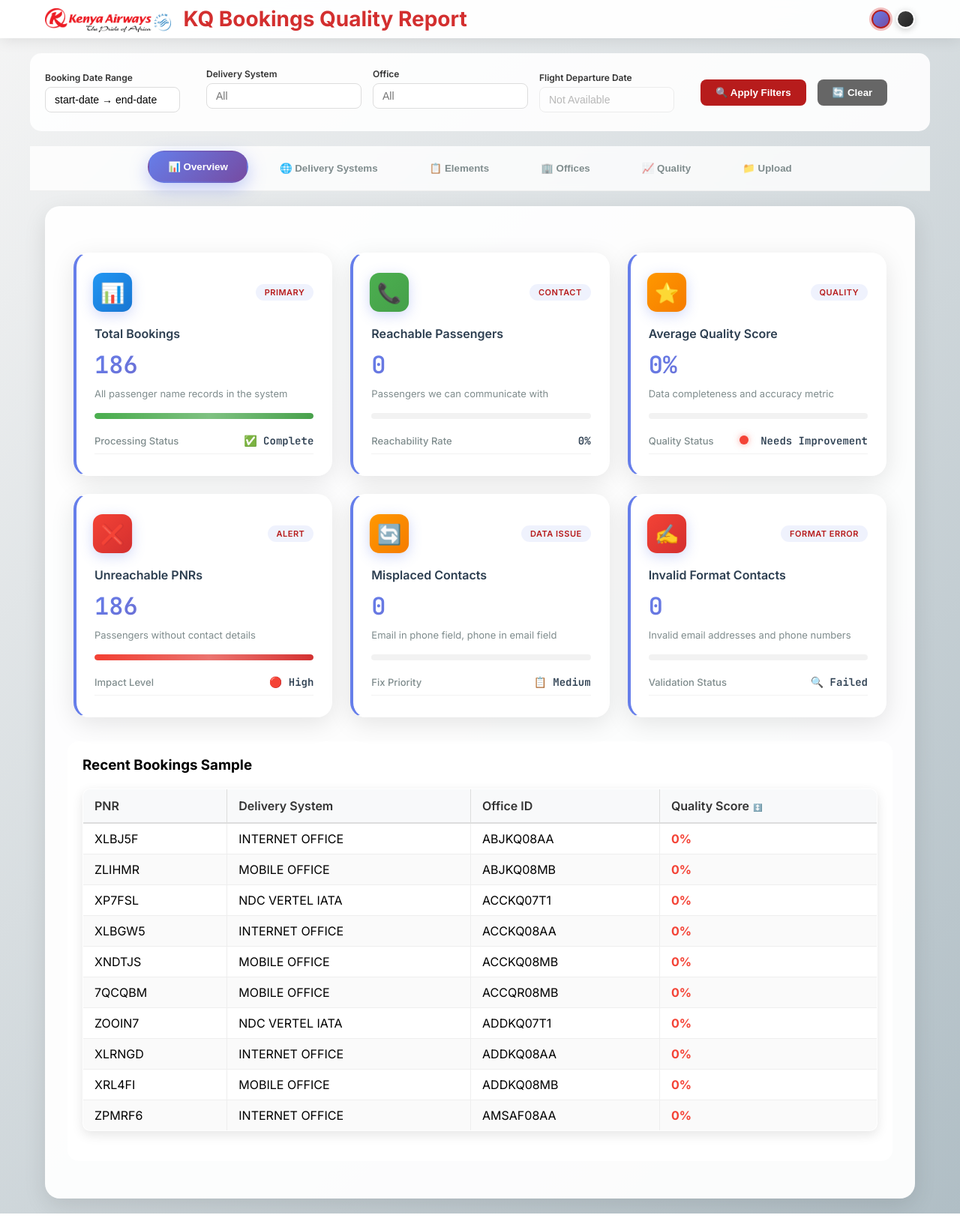
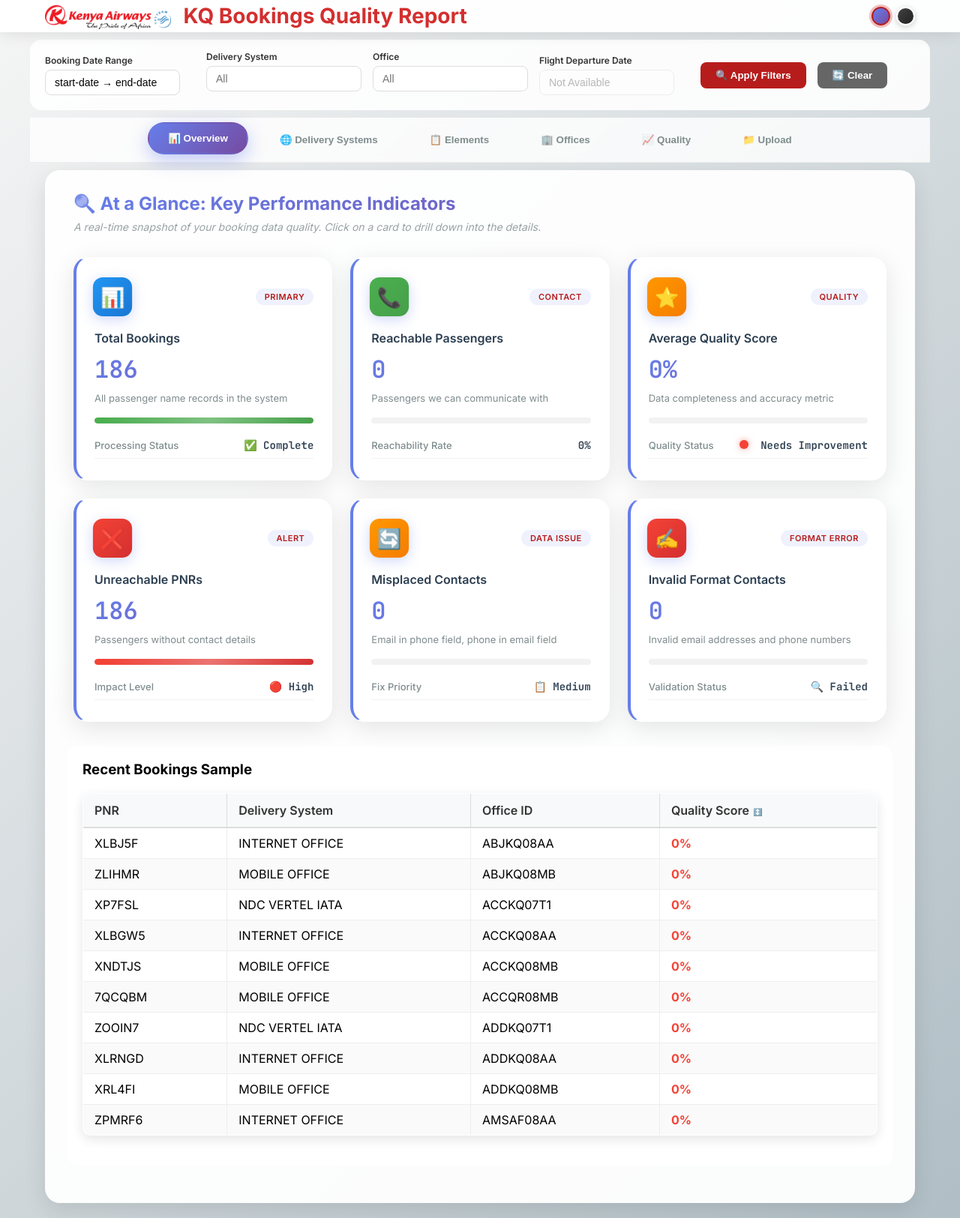
Before and after one commit to johnstat101/bookings-quality-report, a Django app: page / in a window 1280 px wide. Shown: the whole page at 75% size. Run offline with Django 5.2, Linux system fonts and the light colour scheme; data comes from the database, SQL or seed files in the repository; both versions use the stored data as it was after the commit; data that the repository does not hold is empty.

Commit message:
added more styling to chart titles

```diff
--- a/quality_monitor/static/css/styles.css
+++ b/quality_monitor/static/css/styles.css
@@ -28,7 +28,7 @@ body { font-family: var(--font-primary); background: var(--bg-gradient); min-hei
 .header {
     background: rgba(255,255,255,0.95);
     backdrop-filter: blur(10px);
-    padding: 8px 0;
+    padding: 4px 0; /* Reduced padding */
     box-shadow: 0 2px 20px rgba(0,0,0,0.1);
     position: sticky;
     top: 0;
@@ -49,7 +49,7 @@ body { font-family: var(--font-primary); background: var(--bg-gradient); min-hei
 .nav-tabs {
     display: flex;
     gap: 15px;
-    margin: 0 auto;
+    margin: 0 auto 10px auto; /* Reduced bottom margin */
     max-width: 1200px;
     padding: 8px 20px;
     justify-content: center;
@@ -57,7 +57,7 @@ body { font-family: var(--font-primary); background: var(--bg-gradient); min-hei
     background: rgba(255,255,255,0.8);
     backdrop-filter: blur(5px);
     position: sticky;
-    top: 64px; /* Adjusted height of the header */
+    top: 56px; /* Adjusted for new header height */
     z-index: 1009;
     border-bottom: 1px solid #eee;
 }
@@ -84,7 +84,7 @@ body { font-family: var(--font-primary); background: var(--bg-gradient); min-hei
 }
 
 /* CONTAINER */
-.container { max-width: 1200px; margin: 20px auto; padding: 0 20px; }
+.container { max-width: 1200px; margin: 10px auto; padding: 0 20px; } /* Reduced top margin */
 .content-section { display: none; background: rgba(255,255,255,0.95); border-radius: 20px; padding: 30px; margin-bottom: 20px; box-shadow: 0 10px 30px rgba(0,0,0,0.1); }
 .content-section.active { display: block; animation: fadeIn 0.5s ease-in; }
 
@@ -311,7 +311,7 @@ body { font-family: var(--font-primary); background: var(--bg-gradient); min-hei
 }
 
 /* FILTERS */
-.filters { background: rgba(255,255,255,0.9); padding: 20px; border-radius: 15px; margin: 20px auto; max-width: 1200px; display: flex; gap: 15px; align-items: center; flex-wrap: wrap; }
+.filters { background: rgba(255,255,255,0.9); padding: 15px 20px; border-radius: 15px; margin: 10px auto; max-width: 1200px; display: flex; gap: 15px; align-items: center; flex-wrap: wrap; } /* Reduced padding and margin */
 .filter-group { display: flex; flex-direction: column; gap: 5px; min-width: 200px; }
 .filter-group label { font-weight: 600; color: #333; font-size: 12px; }
 .filter-group input, .filter-group select { padding: 8px 12px; border: 1px solid #ddd; border-radius: 8px; font-size: 14px; }
@@ -833,6 +833,14 @@ body { font-family: var(--font-primary); background: var(--bg-gradient); min-hei
     animation: title-fade-in 0.5s ease-out;
 }
 
+/* New styles for the overview header */
+.overview-header {
+    text-align: left;
+    margin-bottom: 20px;
+    padding: 0 8px;
+    animation: title-fade-in 0.6s ease-out;
+}
+
 /* Modal Filter Inputs */
 .modal-filter-input {
     width: 100%;
--- a/quality_monitor/static/js/dashboard.js
+++ b/quality_monitor/static/js/dashboard.js
@@ -862,7 +862,7 @@ function initDashboard(data) {
             const modalDynamicFilters = getElement('modal-dynamic-filters');
             modalDynamicFilters.innerHTML = ''; // Clear previous dynamic filters
             elements.modalTitle.textContent = title;
-            modalSubtitle.textContent = 'Use the inputs in the column headers to filter data like in Excel. Click the export button to download the currently visible data.';
+            modalSubtitle.textContent = 'Use the inputs in the column headers to filter data. Click the export button to download the currently visible data.';
             elements.modalTableBody.innerHTML = '<tr><td colspan="6">Loading data...</td></tr>';
             modal.style.display = 'flex'; // Show modal
             try {
--- a/quality_monitor/templates/home.html
+++ b/quality_monitor/templates/home.html
@@ -120,6 +120,10 @@
 
         <!-- Overview Section -->
         <div id="overview" class="content-section active">
+            <div class="overview-header">
+                <h3 class="histogram-title">🔍 At a Glance: Key Performance Indicators</h3>
+                <p class="histogram-subtitle">A real-time snapshot of your booking data quality. Click on a card to drill down into the details.</p>
+            </div>
             <div class="enhanced-stats-grid">
                 <div class="enhanced-card card-overview clickable-card" data-metric="total_pnrs" tabindex="0" role="article" aria-label="Total PNRs Statistics">
                     <div class="card-header">
@@ -253,22 +257,11 @@
 
         <!-- Delivery System Performance Section -->
         <div id="delivery-systems" class="content-section">
-            <div class="enhanced-card card-delivery card-spacing">
-                <div class="card-header">
-                    <div class="card-icon success-gradient">🌐</div>
-                    <div class="card-badge">Performance</div>
+            <div class="enhanced-card card-spacing">
+                <div class="histogram-header" style="text-align: left; margin-bottom: 0;">
+                    <h3 class="histogram-title">🌐 Delivery Systems Performance</h3>
+                    <p class="histogram-subtitle">Comparing booking volume and average quality scores across different channels.</p>
                 </div>
-                <div class="card-title">Delivery Systems Performance</div>
-                <div class="card-subtitle">Top 10 systems ranked by booking volume with quality scores and market share analysis</div>
-                <div class="card-metric">
-                    <span class="metric-label">Analysis Type</span>
-                    <span class="metric-value">📊 Volume & Quality</span>
-                </div>
-                <div class="card-metric">
-                    <span class="metric-label">Ranking Criteria</span>
-                    <span class="metric-value">📈 Booking Volume</span>
-                </div>
-                <button class="card-button" onclick="document.getElementById('delivery-system-grid').scrollIntoView({behavior: 'smooth'})">View Analysis</button>
             </div>
             <div class="enhanced-card">
                 <canvas id="deliverySystemChart" height="120"></canvas>
@@ -320,20 +313,10 @@
 
         <!-- Office Performance Section -->
         <div id="offices" class="content-section">
-            <div class="enhanced-card card-offices card-spacing">
-                <div class="card-header">
-                    <div class="card-icon info-gradient">🏢</div>
-                    <div class="card-badge">Performance</div>
-                </div>
-                <div class="card-title">Top 15 Office Performance Comparison</div>
-                <div class="card-subtitle">Horizontal bar chart showing quality scores and booking volumes</div>
-                <div class="card-metric">
-                    <span class="metric-label">Offices Analyzed</span>
-                    <span class="metric-value">{{ office_stats|length }} Locations</span>
-                </div>
-                <div class="card-metric">
-                    <span class="metric-label">Visualization</span>
-                    <span class="metric-value">📊 Bar Chart</span>
+            <div class="enhanced-card card-spacing">
+                <div class="histogram-header" style="text-align: left; margin-bottom: 0;">
+                    <h3 class="histogram-title">🏢 Top 15 Office Performance</h3>
+                    <p class="histogram-subtitle">A breakdown of quality scores and booking volumes for the top-performing offices.</p>
                 </div>
             </div>
             <div class="enhanced-card">
```
Also changed, not shown: db.sqlite3, quality_monitor/migrations/0004_rename_quality_mon_contact_idx_quality_mon_contact_f693f3_idx_and_more.py (added), 1 other file.
